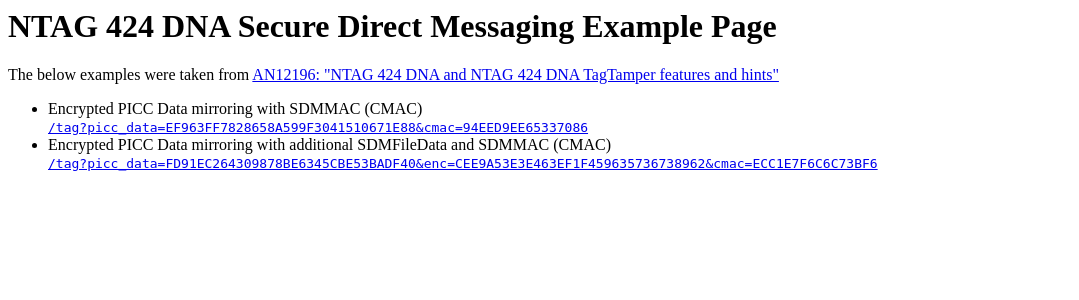
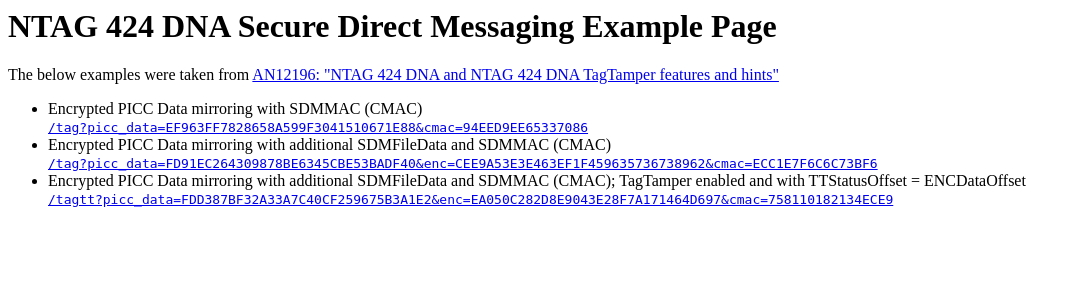
Before and after one commit to nfc-developer/sdm-backend, a Flask app: page / in a window 1280 px wide. Shown: the top 300 px of the page, without its empty margins (0-1079 px from the left). Run offline with Flask 2, Linux system fonts and the light colour scheme.

Commit message:
Add new endpoint /tagtt (#11)

```diff
--- a/app.py
+++ b/app.py
@@ -18,8 +18,7 @@ def sdm_main():
     return render_template('sdm_main.html')
 
 
-@app.route('/tag')
-def sdm_info():
+def _internal_sdm(with_tt=False):
     """
     SUN decrypting/validating endpoint.
     """
@@ -55,21 +54,28 @@ def sdm_info():
     picc_data_tag, uid, read_ctr_num, file_data = res
 
     file_data_utf8 = ""
+    tt_status = ""
+    tt_color = ""
 
     if file_data:
         file_data_utf8 = file_data.decode('utf-8', 'ignore')
 
-        tt_perm_status = file_data_utf8[0]
-        tt_cur_status = file_data_utf8[1]
+        if with_tt:
+            tt_perm_status = file_data_utf8[0]
+            tt_cur_status = file_data_utf8[1]
 
-        if tt_perm_status == 'C' and tt_cur_status == 'C':
-            tt_status = 'OK (not tampered)'
-        elif tt_perm_status == 'O' and tt_cur_status == 'C':
-            tt_status = 'Tampered! (loop closed)'
-        elif tt_perm_status == 'O' and tt_cur_status == 'O':
-            tt_status = 'Tampered! (loop open)'
-        else:
-            tt_status = 'Unknown'
+            if tt_perm_status == 'C' and tt_cur_status == 'C':
+                tt_status = 'OK (not tampered)'
+                tt_color = 'green'
+            elif tt_perm_status == 'O' and tt_cur_status == 'C':
+                tt_status = 'Tampered! (loop closed)'
+                tt_color = 'red'
+            elif tt_perm_status == 'O' and tt_cur_status == 'O':
+                tt_status = 'Tampered! (loop open)'
+                tt_color = 'red'
+            else:
+                tt_status = 'Unknown'
+                tt_color = 'yellow'
 
     return render_template('sdm_info.html',
                            picc_data_tag=picc_data_tag,
@@ -77,7 +83,18 @@ def sdm_info():
                            read_ctr_num=read_ctr_num,
                            file_data=file_data,
                            file_data_utf8=file_data_utf8,
-                           tt_status=tt_status)
+                           tt_status=tt_status,
+                           tt_color=tt_color)
+
+
+@app.route('/tagtt')
+def sdm_info_tt():
+    return _internal_sdm(with_tt=True)
+
+
+@app.route('/tag')
+def sdm_info():
+    return _internal_sdm(with_tt=False)
 
 
 if __name__ == '__main__':
--- a/templates/sdm_info.html
+++ b/templates/sdm_info.html
@@ -12,9 +12,9 @@
         {% if file_data %}
         File data (hex): <code>{{ file_data.hex() }}</code><br>
         File data (UTF-8): <code>{{ file_data_utf8 }}</code><br>
-        {% if tt_status %}
-        Tag Tamper Status: {{ tt_status }}
-        {% endif %}
+            {% if tt_status %}
+                Tag Tamper Status: <strong style="color: {{ tt_color }};">{{ tt_status }}</strong>
+            {% endif %}
         {% endif %}
     </p>
 </body>
--- a/templates/sdm_main.html
+++ b/templates/sdm_main.html
@@ -15,6 +15,10 @@ hints"</a></p>
         <a href="/tag?picc_data=FD91EC264309878BE6345CBE53BADF40&enc=CEE9A53E3E463EF1F459635736738962&cmac=ECC1E7F6C6C73BF6">
         <code>/tag?picc_data=FD91EC264309878BE6345CBE53BADF40&enc=CEE9A53E3E463EF1F459635736738962&cmac=ECC1E7F6C6C73BF6</code>
     </a></li>
+    <li>Encrypted PICC Data mirroring with additional SDMFileData and SDMMAC (CMAC); TagTamper enabled and with TTStatusOffset = ENCDataOffset<br>
+        <a href="/tagtt?picc_data=FDD387BF32A33A7C40CF259675B3A1E2&enc=EA050C282D8E9043E28F7A171464D697&cmac=758110182134ECE9">
+        <code>/tagtt?picc_data=FDD387BF32A33A7C40CF259675B3A1E2&enc=EA050C282D8E9043E28F7A171464D697&cmac=758110182134ECE9</code>
+    </a></li>
 </ul>
 </body>
 </html>
```
Also changed, not shown: README.md.
